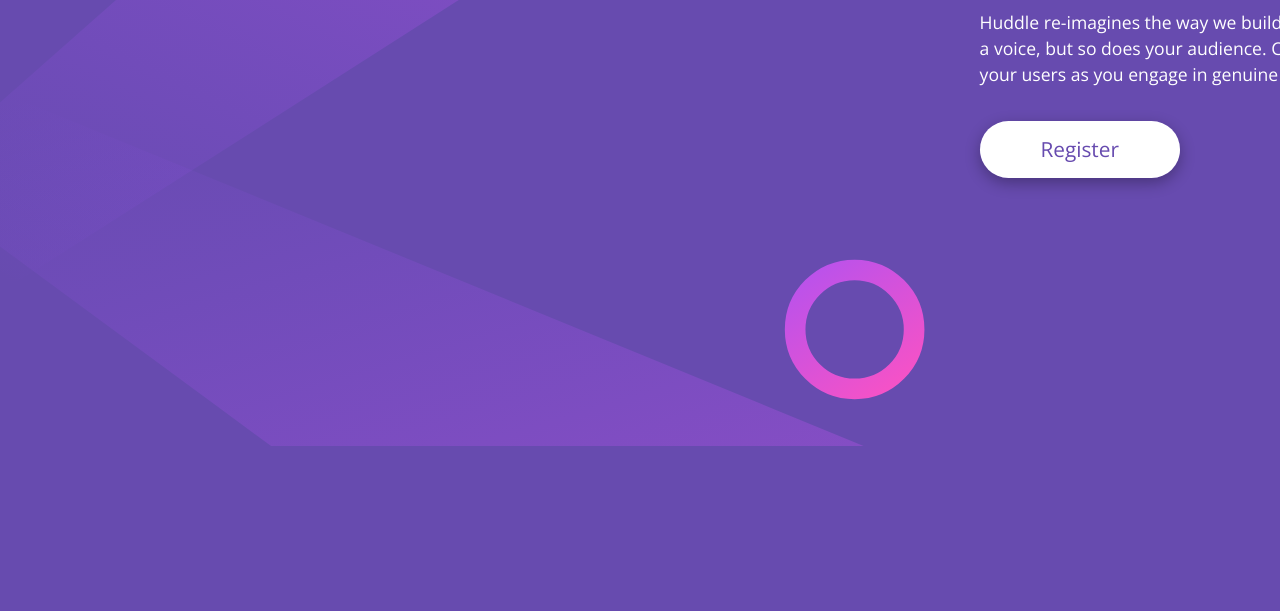
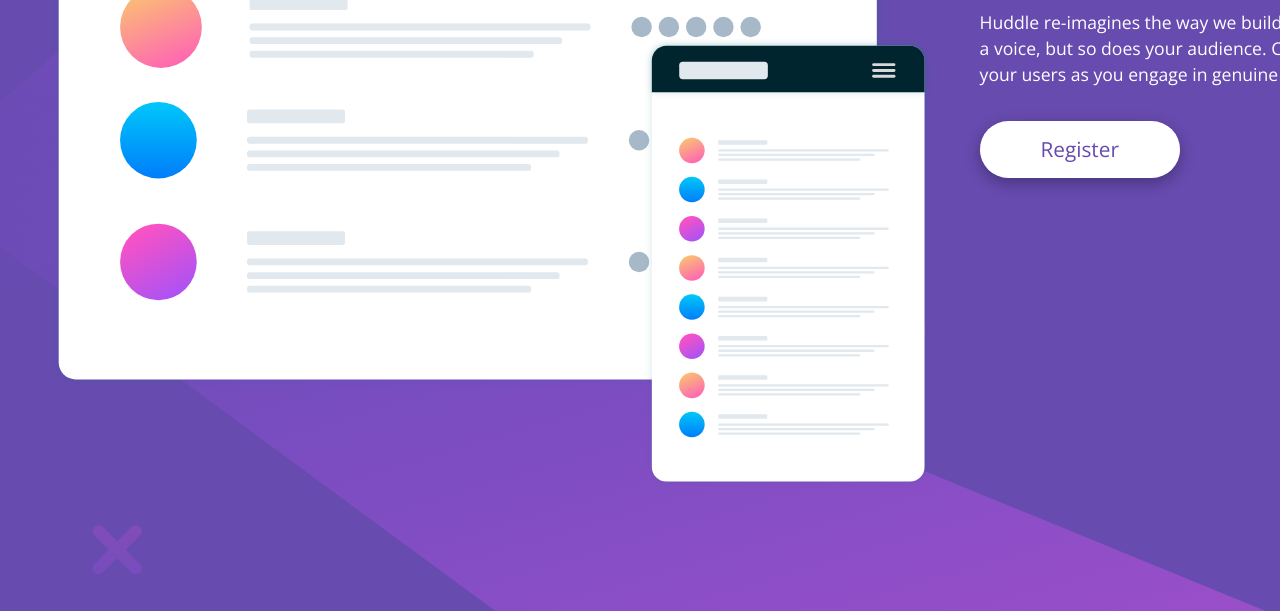
Before and after one commit to Old1337/Huddle, a plain HTML site: page index.html in a window 1280 px wide. Shown: the part 354-965 px from the top of the page. Before the commit the page ends 800 px from the top, so only its background shows below. Drawn offline with nearby package versions, Linux system fonts and the light colour scheme; the site is published under a folder, as on GitHub Pages, so addresses that start at the root find nothing; a web font is replaced by a local one.

Commit message:
a fixd for the image

```diff
--- a/index.html
+++ b/index.html
@@ -26,7 +26,7 @@
     </header>
     <main>
       <section class="container">
-        <img src="/images/illustration.svg" alt="" />
+        <img src="images/illustration.svg" alt="" />
         <div class="text">
           <h1>Build The Community Your Fans Will Love</h1>
           <p>
```
